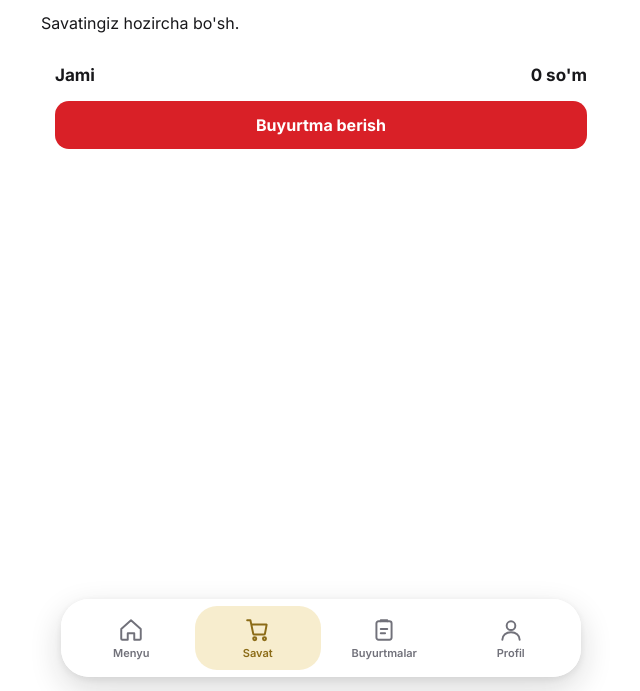
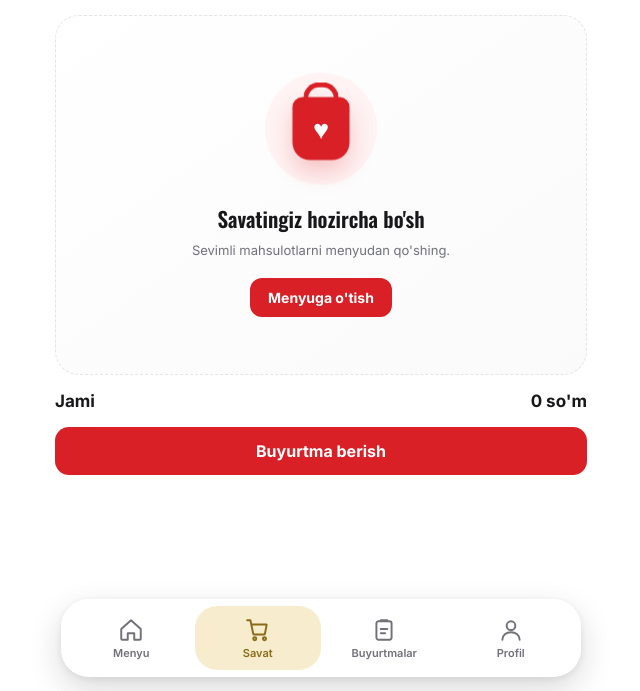
Before and after one commit to abdulloherkinov89-boop/puffy-wirinly, a plain HTML site: page frontend/foydalanuvchilar/savat.html in a window 1280 px wide. Shown: the part 109-800 px from the top of the page, without its empty margins (319-959 px from the left). Drawn offline with nearby package versions, Linux system fonts and the light colour scheme.

Commit message:
13:45  25.11.2026

```diff
--- a/frontend/foydalanuvchilar/savat.html
+++ b/frontend/foydalanuvchilar/savat.html
@@ -91,6 +91,16 @@ nav a.on svg.f{fill:currentColor}
 .li{display:flex;justify-content:space-between;padding:15px 14px;border-bottom:1px solid var(--line);font-weight:600;font-size:15px}
 .li:last-child{border-bottom:0}
 .li small{color:var(--mut);font-weight:500}
+
+/* empty cart */
+.empty-cart{display:flex;min-height:360px;margin:18px 14px 0;padding:32px 20px;flex-direction:column;align-items:center;justify-content:center;text-align:center;border:1px dashed #e5e5e7;border-radius:24px;background:linear-gradient(145deg,#fff,#fafafa)}
+.empty-cart-icon{width:112px;height:112px;margin-bottom:18px;display:grid;place-items:center;border-radius:50%;background:#fff3f3;animation:emptyFloat 2.6s ease-in-out infinite}
+.bag{position:relative;width:58px;height:64px;border-radius:10px 10px 18px 18px;background:var(--red);box-shadow:0 12px 24px rgba(217,32,39,.22);animation:bagPulse 1.8s ease-in-out infinite}
+.bag::before{content:"";position:absolute;left:50%;top:-15px;width:26px;height:24px;border:5px solid var(--red);border-bottom:0;border-radius:16px 16px 0 0;transform:translateX(-50%)}
+.bag-heart{position:absolute;inset:0;display:grid;place-items:center;color:#fff;font-size:24px;animation:heartBeat 1.4s ease-in-out infinite}
+.empty-cart b{font-family:Oswald,sans-serif;font-size:21px}.empty-cart small{max-width:280px;margin-top:7px;color:var(--mut);font-size:13px;line-height:1.5}.empty-cart a{margin-top:18px;padding:11px 18px;border-radius:12px;background:var(--red);color:#fff;font-weight:700;font-size:14px}
+@keyframes emptyFloat{0%,100%{transform:translateY(0)}50%{transform:translateY(-8px)}}@keyframes bagPulse{0%,100%{transform:scale(1)}50%{transform:scale(.96)}}@keyframes heartBeat{0%,100%{transform:scale(.9)}45%{transform:scale(1.18)}}
+@media (prefers-reduced-motion:reduce){.empty-cart-icon,.bag,.bag-heart{animation:none}}
 </style>
 </head>
 <body>
@@ -99,6 +109,6 @@ nav a.on svg.f{fill:currentColor}
 <main><h2>Savat</h2><div id="cart-items"></div><div class="total"><span>Jami</span><span id="cart-total">0 so'm</span></div><button class="order">Buyurtma berish</button></main>
 <nav><div><a href="/foydalanuvchilar/home.html" class=""><svg class="f" viewBox="0 0 24 24"><path d="M3 11l9-8 9 8v9a1 1 0 0 1-1 1h-5v-6H9v6H4a1 1 0 0 1-1-1z"/></svg>Menyu</a><a href="/foydalanuvchilar/savat.html" class="on"><svg viewBox="0 0 24 24"><circle cx="9" cy="20" r="1.4"/><circle cx="18" cy="20" r="1.4"/><path d="M2 3h3l2.6 12.4a1 1 0 0 0 1 .8h8.8a1 1 0 0 0 1-.8L20 7H6"/></svg>Savat</a><a href="/foydalanuvchilar/buyurtmalarim.html" class=""><svg viewBox="0 0 24 24"><rect x="5" y="4" width="14" height="17" rx="2"/><path d="M9 4V3h6v1M9 11h6M9 15h4"/></svg>Buyurtmalar</a><a href="/foydalanuvchilar/profile.html" class=""><svg viewBox="0 0 24 24"><circle cx="12" cy="8" r="4"/><path d="M4 21c0-4.4 3.6-7 8-7s8 2.6 8 7"/></svg>Profil</a></div></nav>
 
-<script src="/frontend/js/cart.js" defer></script>
+<script src="/frontend/js/cart.js" defer></script><script src="https://telegram.org/js/telegram-web-app.js" defer></script>
 </body>
 </html>
--- a/frontend/js/cart.js
+++ b/frontend/js/cart.js
@@ -1,7 +1,51 @@
 (function () {
-  var CART_KEY = "puffy_cart_v1";
+  var DEFAULT_CART_KEY = "puffy_cart_v1";
+  var CART_KEY = DEFAULT_CART_KEY;
+
+  function getWebApp() {
+    var webApp = window.Telegram && window.Telegram.WebApp;
+    webApp && webApp.ready && webApp.ready();
+    return webApp || null;
+  }
+
+  function getInitData() {
+    var webApp = getWebApp();
+    return webApp && webApp.initData ? webApp.initData : "";
+  }
+
+  function getTelegramUserId() {
+    var initData = getInitData();
+    if (!initData) return "";
+    try {
+      var params = new URLSearchParams(initData);
+      var user = JSON.parse(params.get("user") || "{}");
+      return user.id ? String(user.id) : "";
+    } catch (error) {
+      return "";
+    }
+  }
+
+  var telegramUserId = getTelegramUserId();
+  if (telegramUserId) {
+    CART_KEY = DEFAULT_CART_KEY + "_" + telegramUserId;
+  }
+
+  function isMiniAppLinked() {
+    return Boolean(getInitData() && getTelegramUserId());
+  }
+
+  function showLinkMessage() {
+    var message = "Telegram profilingiz ulanmagan. Mini appdan kirish yoki qayta urinib ko'ring.";
+    var webApp = getWebApp();
+    if (webApp && typeof webApp.showAlert === "function") {
+      webApp.showAlert(message);
+    } else {
+      window.alert(message);
+    }
+  }
 
   function readCart() {
+    if (!isMiniAppLinked()) return {};
     try {
       var value = JSON.parse(localStorage.getItem(CART_KEY) || "{}");
       return value && typeof value === "object" ? value : {};
@@ -14,12 +58,6 @@
   function saveCart(cart) {
     localStorage.setItem(CART_KEY, JSON.stringify(cart));
     window.dispatchEvent(new CustomEvent("shopcartchange"));
-  }
-
-  function getInitData() {
-    var webApp = window.Telegram && window.Telegram.WebApp;
-    webApp && webApp.ready && webApp.ready();
-    return webApp && webApp.initData ? webApp.initData : "";
   }
 
   function syncWithBackend(product, quantity) {
@@ -40,6 +78,11 @@
 
   function setQuantity(product, quantity) {
     if (!product || product.id == null) return;
+    if (!isMiniAppLinked()) {
+      showLinkMessage();
+      return;
+    }
+    cartRevision += 1;
     var cart = readCart();
     var id = String(product.id);
     var nextQuantity = Math.floor(Number(quantity) || 0);
@@ -78,9 +121,9 @@
     var total = 0;
 
     if (!entries.length) {
-      var empty = document.createElement("p");
-      empty.className = "catalog-status";
-      empty.textContent = "Savatingiz hozircha bo'sh.";
+      var empty = document.createElement("div");
+      empty.className = "empty-cart";
+      empty.innerHTML = '<div class="empty-cart-icon" aria-hidden="true"><span class="bag"><span class="bag-heart">♥</span></span></div><b>Savatingiz hozircha bo\'sh</b><small>Sevimli mahsulotlarni menyudan qo\'shing.</small><a href="/foydalanuvchilar/home.html">Menyuga o\'tish</a>';
       itemsNode.appendChild(empty);
     }
 
@@ -134,10 +177,17 @@
 
     var totalNode = document.getElementById("cart-total");
     if (totalNode) totalNode.textContent = formatPrice(total);
+    var orderButton = document.querySelector(".order");
+    if (orderButton) orderButton.hidden = entries.length === 0;
+    var totalBox = totalNode && totalNode.closest(".total");
+    if (totalBox) totalBox.hidden = entries.length === 0;
   }
+
+  var cartRevision = 0;
 
   function loadBackendCart() {
     var initData = getInitData();
+    var revisionAtStart = cartRevision;
     if (!initData) return;
     fetch("/api/cart/load", {
       method: "POST",
@@ -147,6 +197,7 @@
       if (!response.ok) throw new Error("HTTP " + response.status);
       return response.json();
     }).then(function (items) {
+      if (cartRevision !== revisionAtStart) return;
       var cart = {};
       items.forEach(function (item) {
         cart[String(item.product_id)] = {
```
